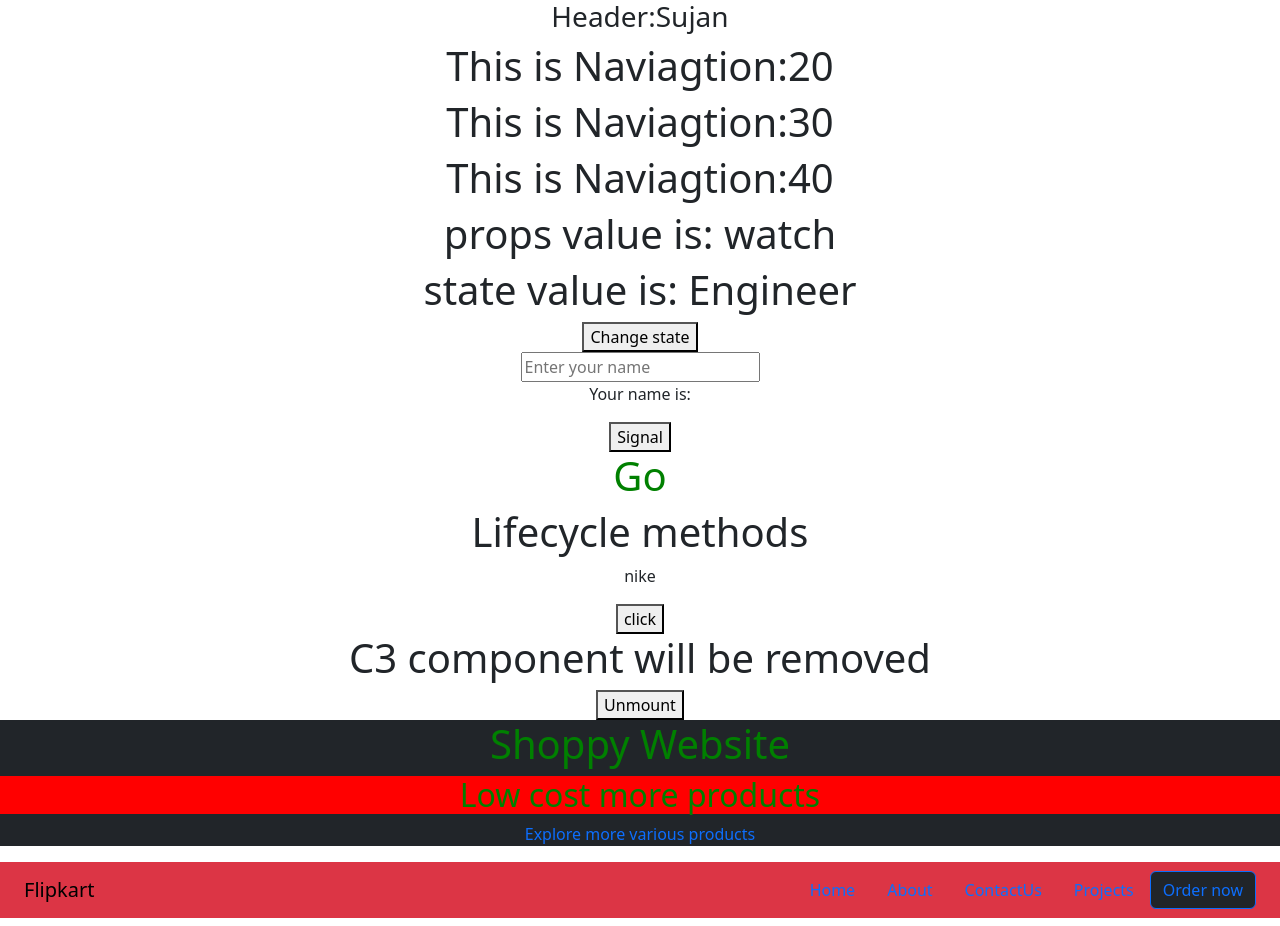
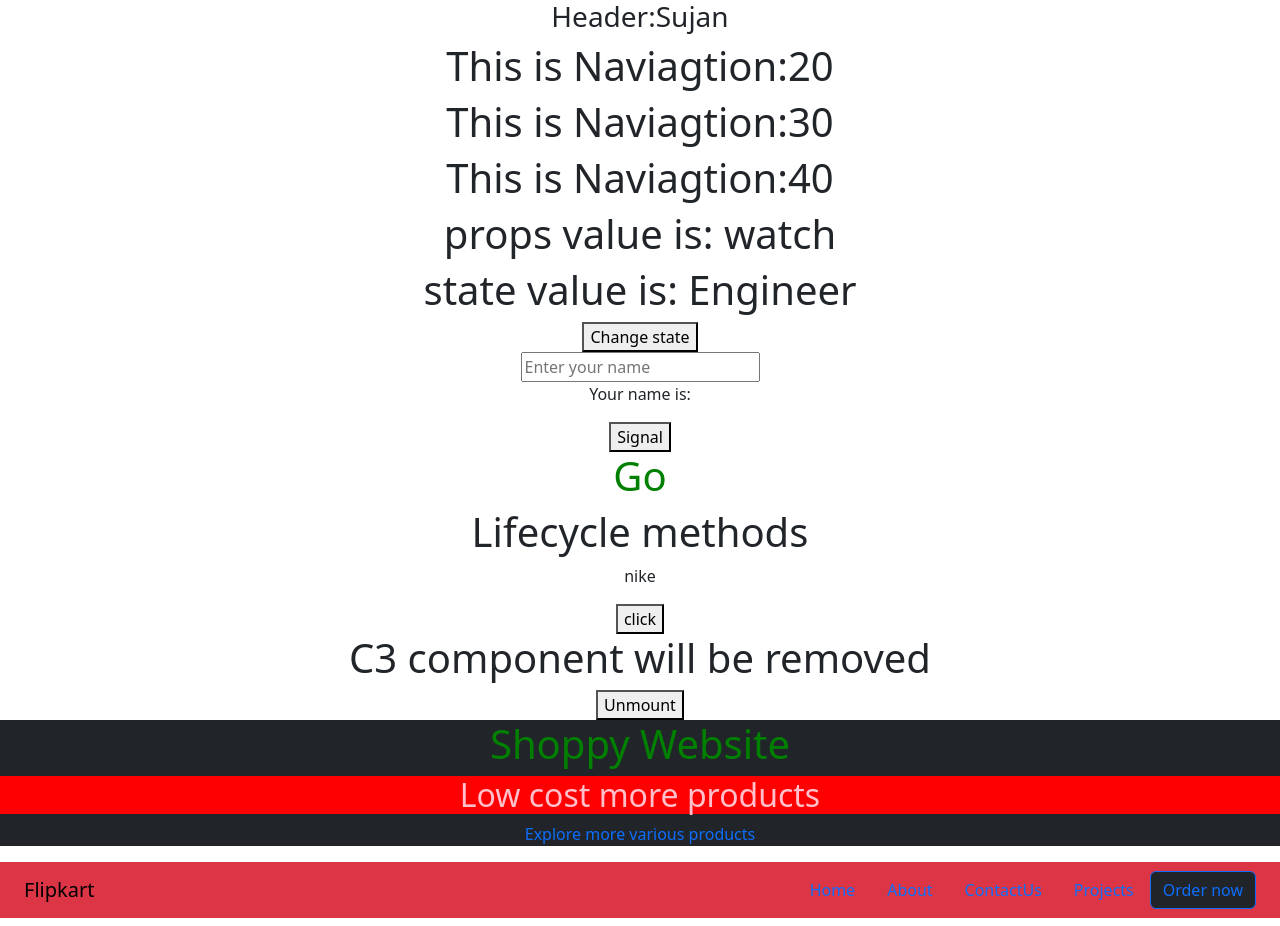
Before and after one commit to sujanmekala64/React-Task3, a React (Create React App) app: page /#/ in a window 1280 px wide. Shown: the top 926 px of the page. Built offline with nearby package versions, Linux system fonts and the light colour scheme; no server answers.

Commit message:
first commit

```diff
--- a/src/components/Headd_W.js
+++ b/src/components/Headd_W.js
@@ -1,7 +1,7 @@
  import "../../src/App.css";
  function Headd(){
     const myStyle = {
-        color: "green", backgroundColor: "red"
+        color: "pink", backgroundColor: "red"
     }
     return(
         <div class="bg-dark text-center text-primary">  {/**After importing bootstrap in App.js we shhould give classes of BS */}
```
